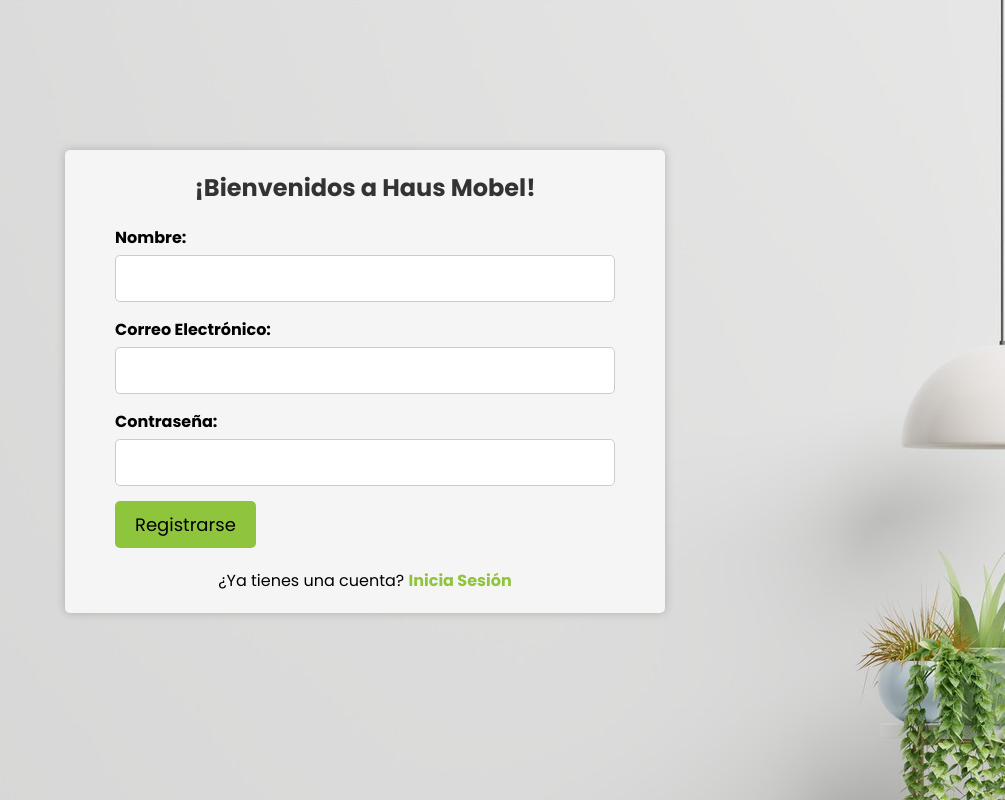
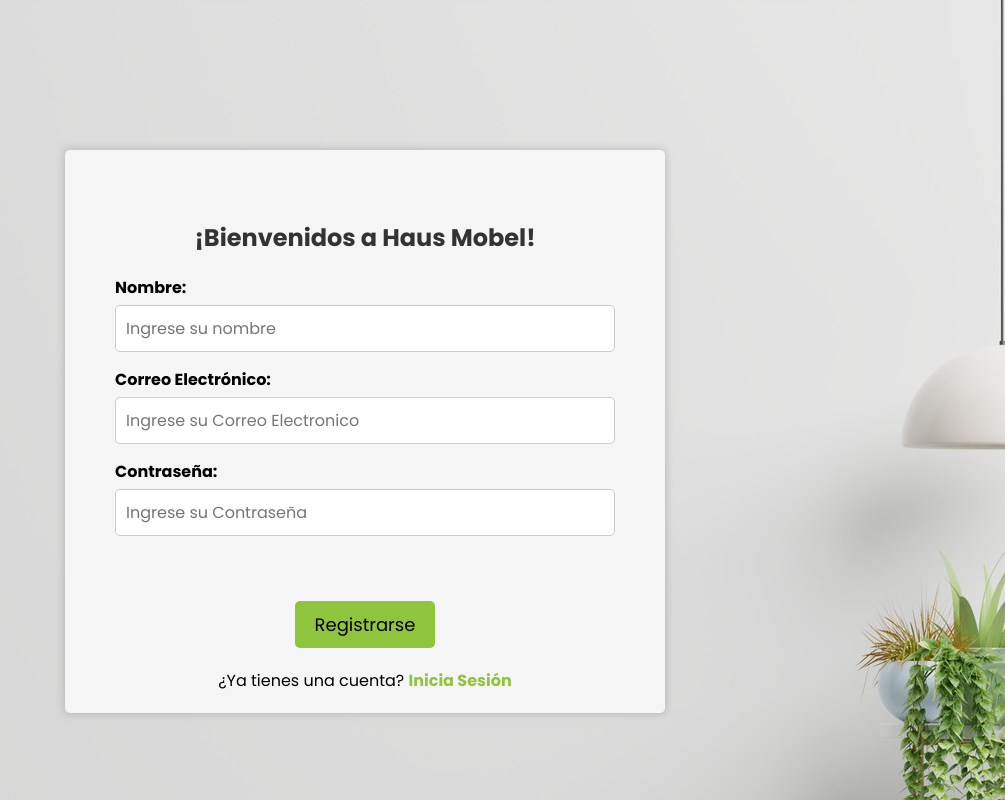
Before and after one commit to ProyectoIntegradorUno/proyecto.github.io, a plain HTML site: page Frontend/pages/registro.html in a window 1280 px wide. Shown: the whole page, without its empty margins (275-1280 px from the left). Drawn offline with nearby package versions, Linux system fonts and the light colour scheme.

Commit message:
hice cambios

```diff
--- a/Frontend/css/style.css
+++ b/Frontend/css/style.css
@@ -648,7 +648,7 @@ input[type="submit"]:hover {
 
 }
 .signup-container {
-  text-align: center;
+
   max-width: 600px;
   margin: 0 auto;
   padding: 20px 50px;
@@ -656,8 +656,15 @@ input[type="submit"]:hover {
   border-radius: 5px;
   box-shadow: 0 0 10px rgba(0, 0, 0, 0.2);
   margin-top: 150px;
+
 }
-
+.signup-container p {
+  text-align: center;
+}
+.signup-container h1 {
+  text-align: center;
+  margin-top: 10%;
+}
 /* Estilos para el encabezado "Registro" */
 .signup-container h1 {
   font-size: 24px;
@@ -698,7 +705,13 @@ input[type="submit"]:hover {
   text-align: center;
 
 }
+.button-container {
+  margin-top: 10%;
+  display: flex;
+  justify-content: center;
+  align-items: center;
 
+}
 .signup-container button:hover {
   background-color: white;
 
@@ -732,6 +745,7 @@ input[type="submit"]:hover {
 
 /* Estilos para el título "Iniciar Sesión" */
 .el-body{
+  margin-top: 20%;
   background-image: url(../img/background.jpg);
   text-align: center;
   max-width: 600px;
@@ -778,6 +792,12 @@ input[type="submit"]:hover {
   cursor: pointer;
   transition: background-color 0.3s;
 }
+.mi-buton {
+  margin-top: 5%;
+  display: flex;
+  justify-content: center;
+  align-items: center;
+}
 
 .login-container button:hover {
   background-color: #76c500;
--- a/Frontend/pages/registro.html
+++ b/Frontend/pages/registro.html
@@ -22,15 +22,17 @@
         <h1>¡Bienvenidos a Haus Mobel!</h1>
         <form action="procesar-registro.php" method="post"> <!-- Define la URL del archivo que procesará el formulario de registro -->
             <label for="nombre">Nombre:</label>
-            <input type="text" id="nombre" name="nombre" required>
+            <input type="text" id="nombre" name="nombre" required placeholder="Ingrese su nombre">
 
             <label for="email">Correo Electrónico:</label>
-            <input type="email" id="email" name="email" required>
+            <input type="email" id="email" name="email" required placeholder="Ingrese su Correo Electronico">
 
             <label for="contrasena">Contraseña:</label>
-            <input type="password" id="contrasena" name="contrasena" required>
+            <input type="password" id="contrasena" name="contrasena" required placeholder="Ingrese su Contraseña">
+           <div class="button-container">
+            <button type="submit">Registrarse</button>
 
-            <button type="submit">Registrarse</button>
+          </div>
         </form>
         <p>¿Ya tienes una cuenta? <a href="iniciodesesion.html">Inicia Sesión</a></p>
     </div>
```
Also changed, not shown: Frontend/pages/iniciodesesion.html (+4 -3 lines).
